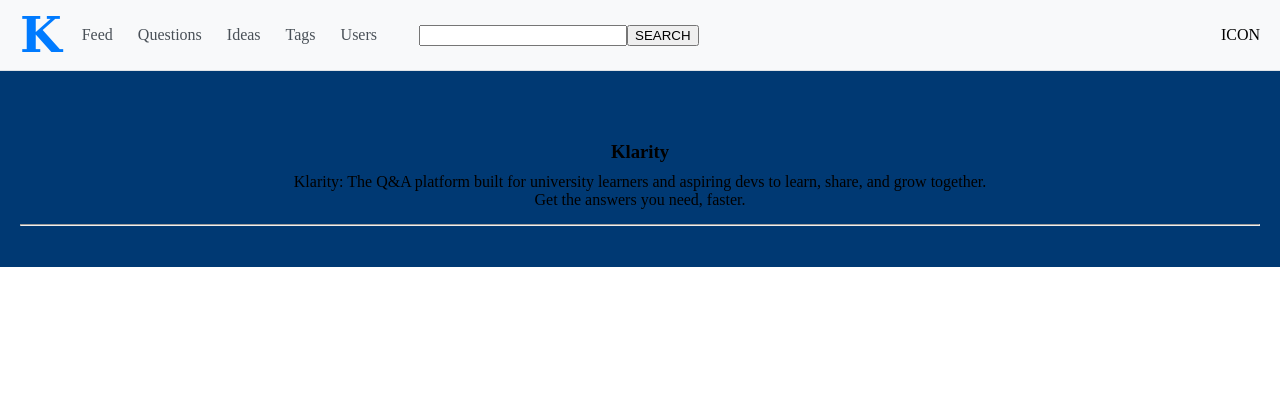
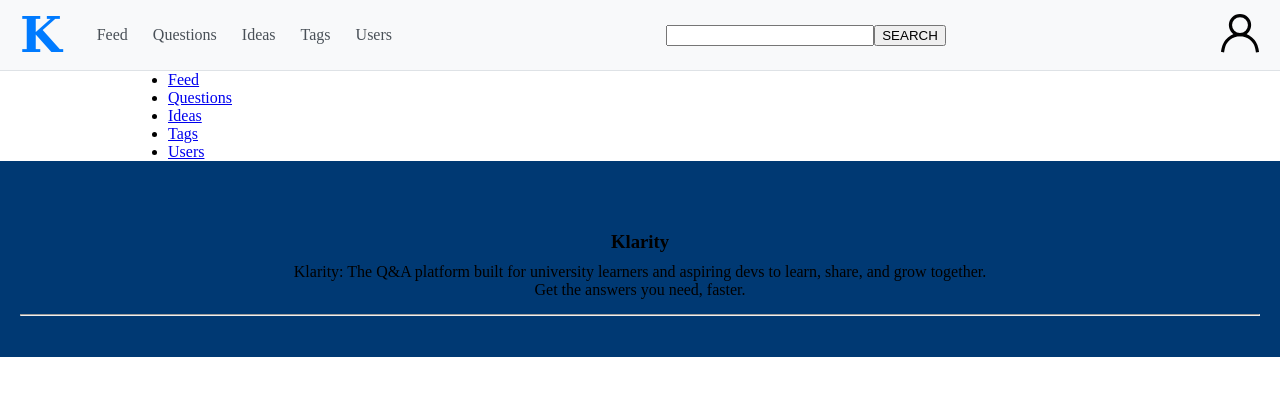
Before and after one commit to LordMhri/klarity, a PHP site: page /public/dashboard.php in a window 1280 px wide. Shown: the top 396 px of the page. Run offline with PHP 8.4, Linux system fonts and the light colour scheme.

Commit message:
added assets and fixed minor styling issues

```diff
--- a/public/dashboard.php
+++ b/public/dashboard.php
@@ -5,12 +5,27 @@
     <title>Dashboard</title>
     <link rel="stylesheet" href="styles/navbar.css">
     <link rel="stylesheet" href="styles/footer.css">
+    <link rel="stylesheet" href="styles/dashboard.css">
 </head>
 <body>
 
 <?php include 'includes/navbar.php'; ?>
 
+<div class="page-container">
+    <div class="side-bar">
+        <ul>
+            <li><a href="#">Feed </a></li>
+            <li><a href="#">Questions </a></li>
+            <li><a href="#">Ideas </a></li>
+            <li><a href="#">Tags </a></li>
+            <li><a href="#">Users </a></li>
+        </ul>
+    </div>
 
+    <div class="main-content">
+
+    </div>
+</div>
 
 <?php include 'includes/footer.php'; ?>
 </body>
--- a/public/includes/navbar.php
+++ b/public/includes/navbar.php
@@ -15,7 +15,8 @@
 <nav class="navbar">
     <div class="logo">K</div>
     <div class = "hamburger">
-        &#9660;
+        <img src="assets/menu.svg" width="40px" height="40px">
+
     </div>
     <ul class="nav-links">
         <li><a href="#">Feed</a></li>
@@ -29,6 +30,6 @@
         <button type="submit">SEARCH </button>
     </div>
     <div class = 'account-icon'>
-        ICON
+        <img src="assets/account.svg" height="40px" width="40px">
     </div>
 </nav>
--- /dev/null
+++ b/public/styles/dashboard.css
@@ -0,0 +1,4 @@
+.page-container {
+    margin-left: 10%;
+    margin-right: 20%;
+}
--- a/public/styles/navbar.css
+++ b/public/styles/navbar.css
@@ -21,7 +21,7 @@
     font-weight: bold;
     font-family: "DejaVu Serif", serif;
     color: #007bff;
-    margin-right: 20px;
+    margin-right: 35px;
 }
 
 .nav-links {
@@ -46,8 +46,8 @@
     display: flex;
     align-items: center;
     border: 2px solid #f8f9fa;
-    margin-left: 40px;
-    width: 100%;
+    /*padding-left: 10px;*/
+    justify-content: center;
     flex-grow: 1;
 }
 
@@ -66,7 +66,7 @@
 
 }
 
-@media (max-width: 725px ){
+@media (max-width: 768px ){
 
     .navbar {
         min-height: 40px;
@@ -96,11 +96,10 @@
         position: absolute;
         top: 40px;
         left: 5%;
-
         align-items: center;
         width: 35%;
         z-index: 1000;
-        box-shadow: 0px 2px 5px rgba(0,0,0,0.1);
+        box-shadow: 0 2px 5px rgba(0,0,0,0.1);
 
     }
 
@@ -121,6 +120,7 @@
 
     .search-container {
         display: none;
+
     }
 
     .logo {
```
Also changed, not shown: public/assets/account.svg (added), public/assets/menu.jpg (added), public/assets/menu.svg (added).
